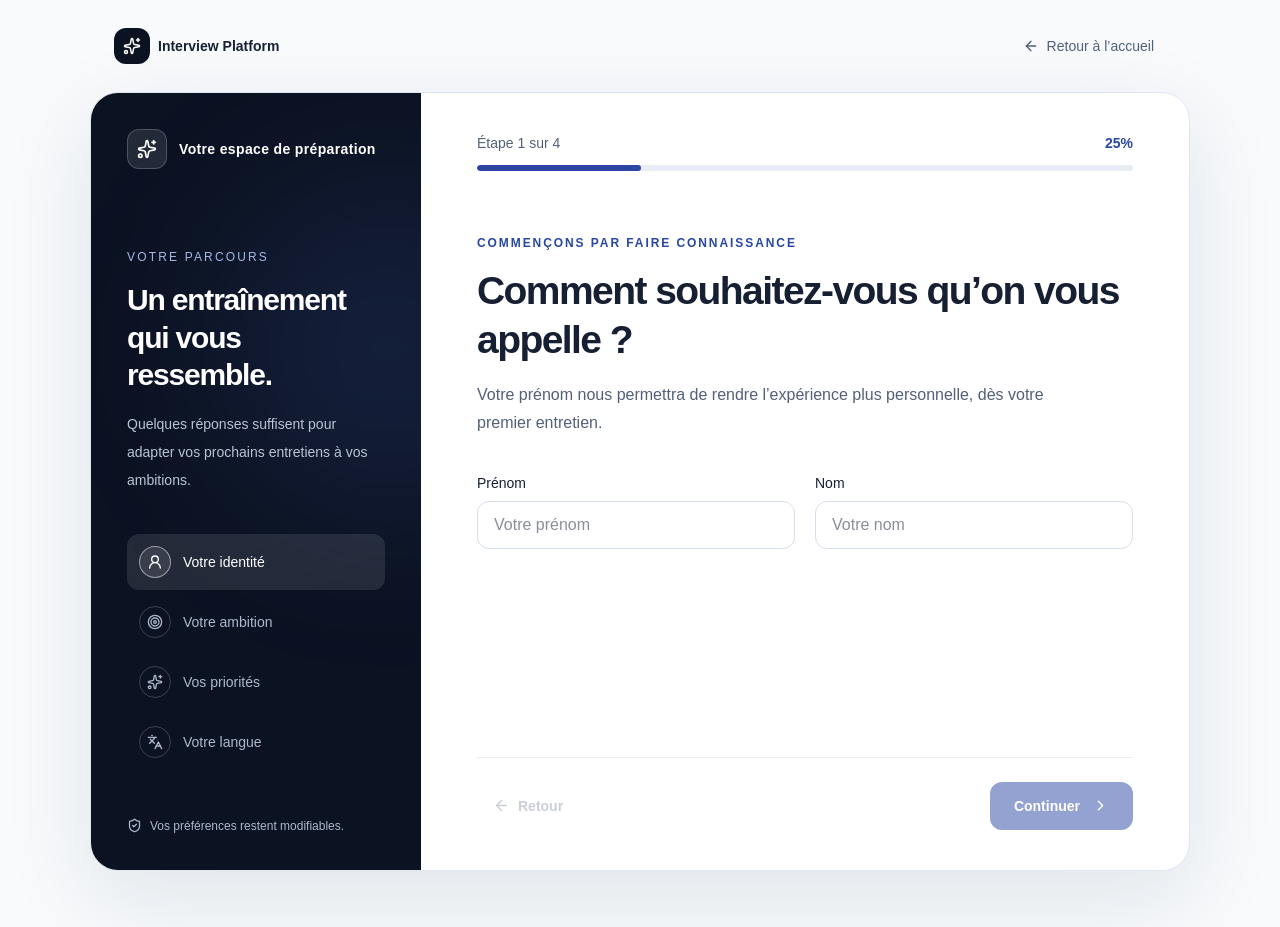
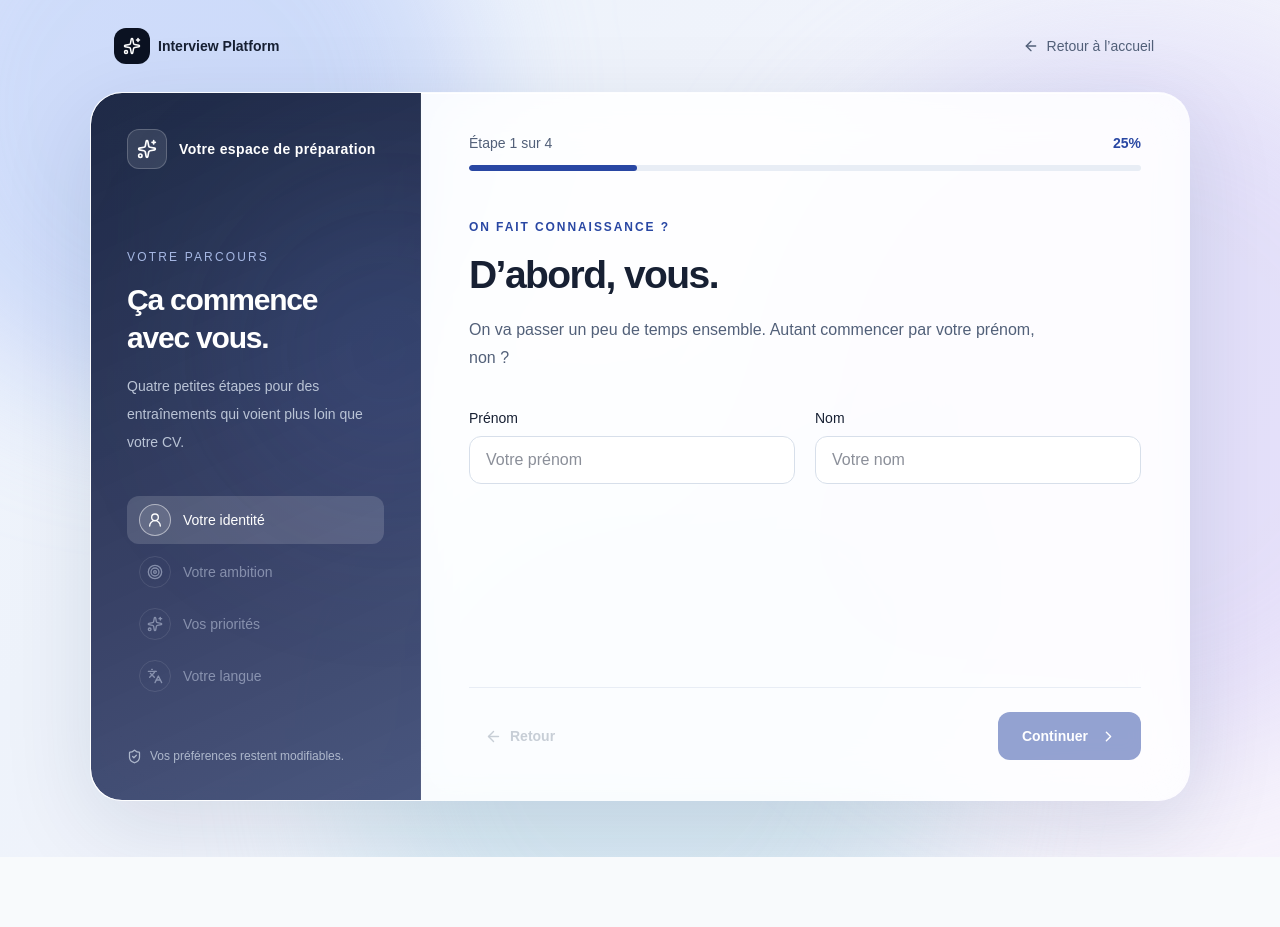
Before and after one commit to Achrafsila/ai-interview-platform, a Next.js app in the folder web/: page /onboarding in a window 1280 px wide. After the commit the page ends 857 px from the top, so only its background shows below. Built offline with nearby package versions, Linux system fonts and the light colour scheme.

Commit message:
feat(UX-02): immersive glass onboarding, edit-in-place summary and motion

```diff
--- a/web/src/app/globals.css
+++ b/web/src/app/globals.css
@@ -26,3 +26,54 @@ button:focus-visible, a:focus-visible, input:focus-visible {
     transition-duration: 0.01ms !important;
   }
 }
+
+/* Immersive ambient gradient; slow ambient movement, no flashy effects. */
+.onboarding-atmosphere {
+  background: linear-gradient(128deg, #f5f8ff 0%, #eef3fb 24%, #f7f4fc 49%, #e7f0fc 74%, #f7f9ff 100%);
+  background-size: 280% 280%;
+  animation: ambient-gradient 24s ease-in-out infinite alternate;
+}
+.atmosphere-orb {
+  position: absolute;
+  pointer-events: none;
+  border-radius: 9999px;
+  filter: blur(65px);
+  opacity: .47;
+  mix-blend-mode: multiply;
+  animation: float-orb 21s ease-in-out infinite alternate;
+}
+.atmosphere-orb-one {
+  width: min(46vw, 650px); height: min(46vw, 650px);
+  background: #b1c7fa; top: -180px; left: -10%;
+}
+.atmosphere-orb-two {
+  width: min(52vw, 720px); height: min(52vw, 720px);
+  background: #dbd3fa; right: -12%; top: 12%;
+  animation-delay: -8s;
+}
+.atmosphere-orb-three {
+  width: min(42vw, 550px); height: min(42vw, 550px);
+  background: #c3e8ed; bottom: -210px; left: 26%;
+  animation-delay: -13s;
+}
+.onboarding-glass {
+  background: rgba(255, 255, 255, .53);
+  -webkit-backdrop-filter: blur(26px) saturate(140%);
+  backdrop-filter: blur(26px) saturate(140%);
+  box-shadow: inset 0 1px 0 rgba(255, 255, 255, .9), 0 25px 90px rgba(20, 40, 85, .12);
+}
+@keyframes ambient-gradient {
+  0% { background-position: 0% 40%; }
+  100% { background-position: 100% 60%; }
+}
+@keyframes float-orb {
+  0% { transform: translate3d(0, 0, 0) scale(1); }
+  100% { transform: translate3d(40px, -48px, 0) scale(1.12); }
+}
+@media (max-width: 767px) {
+  .atmosphere-orb { filter: blur(45px); opacity: .35; }
+  .atmosphere-orb-one, .atmosphere-orb-two, .atmosphere-orb-three { width: 350px; height: 350px; }
+}
+@media (prefers-reduced-motion: reduce) {
+  .onboarding-atmosphere, .atmosphere-orb { animation: none !important; }
+}
--- a/web/src/app/onboarding/page.tsx
+++ b/web/src/app/onboarding/page.tsx
@@ -15,8 +15,11 @@ export default function OnboardingPage() {
   }
 
   return (
-    <main className="min-h-screen bg-[#F8FAFC] pb-14 text-[#172033]">
-      <nav className="mx-auto flex max-w-[1100px] items-center justify-between px-5 py-6 sm:px-6" aria-label="Navigation principale">
+    <main className="onboarding-atmosphere relative isolate min-h-screen overflow-hidden pb-14 text-[#172033]">
+      <div className="atmosphere-orb atmosphere-orb-one" aria-hidden="true" />
+      <div className="atmosphere-orb atmosphere-orb-two" aria-hidden="true" />
+      <div className="atmosphere-orb atmosphere-orb-three" aria-hidden="true" />
+      <nav className="relative z-10 mx-auto flex max-w-[1100px] items-center justify-between px-5 py-6 sm:px-6" aria-label="Navigation principale">
         <Link href="/" className="flex items-center gap-2 text-sm font-semibold text-[#172033]">
           <span className="grid h-9 w-9 place-items-center rounded-xl bg-[#0B1222] text-white"><Sparkles size={18}/></span>
           Interview Platform
@@ -25,7 +28,7 @@ export default function OnboardingPage() {
           <ArrowLeft size={16}/> Retour à l’accueil
         </Link>
       </nav>
-      <div className="px-4 sm:px-6">
+      <div className="relative z-10 px-4 sm:px-6">
         <OnboardingStages onComplete={handleComplete} />
       </div>
     </main>
--- a/web/src/components/ui/onboarding-stages.tsx
+++ b/web/src/components/ui/onboarding-stages.tsx
@@ -66,7 +66,9 @@ export function OnboardingStages({
   const [step, setStep] = useState(0);
   const [fieldError, setFieldError] = useState("");
   const [finished, setFinished] = useState(false);
-  const percent = Math.round(((step + 1) / steps.length) * 100);
+  const [returnToRecap, setReturnToRecap] = useState(false);
+  const [direction, setDirection] = useState(1);
+  const percent = finished ? 100 : Math.round(((step + 1) / steps.length) * 100);
   const firstName = profile.firstName.trim();
 
   const canProceed = useMemo(() => {
@@ -86,10 +88,17 @@ export function OnboardingStages({
       const completed = { ...profile, firstName, lastName: profile.lastName.trim() };
       onComplete?.(completed);
       setFinished(true);
+      setReturnToRecap(false);
       return;
     }
     setFieldError("");
-    setStep((current) => current + 1);
+    if (returnToRecap) {
+      setFinished(true);
+      setReturnToRecap(false);
+    } else {
+      setDirection(1);
+      setStep((current) => current + 1);
+    }
   }
 
   function toggleGoal(value: PreparationGoal) {
@@ -104,16 +113,32 @@ export function OnboardingStages({
     setFieldError("");
   }
 
-  function restart() {
+  function editStep(index: number) {
+    setStep(index);
+    setDirection(index < step ? -1 : 1);
     setFinished(false);
-    setStep(0);
+    setReturnToRecap(true);
     setFieldError("");
   }
 
+  function previous() {
+    setDirection(-1);
+    setFieldError("");
+    if (returnToRecap) {
+      setFinished(true);
+      setReturnToRecap(false);
+    } else {
+      setStep((current) => Math.max(0, current - 1));
+    }
+  }
+
+  const professionalLabel = professionalOptions.find((option) => option.value === profile.professionalGoal)?.title ?? "";
+  const preparationLabels = profile.preparationGoals.map((value) => preparationOptions.find((option) => option.value === value)?.title ?? value);
+
   return (
     <div className={cn("mx-auto w-full max-w-[1100px]", className)}>
-      <div className="grid min-h-[660px] grid-cols-1 overflow-hidden rounded-[28px] border border-[#E0E6EF] bg-white shadow-[0_28px_90px_rgba(22,35,68,0.10)] lg:grid-cols-[330px_1fr]">
-        <aside className="relative overflow-hidden bg-[#0B1222] p-7 text-white sm:p-9">
+      <div className="onboarding-glass grid min-h-[660px] grid-cols-1 overflow-hidden rounded-[32px] border border-white/70 shadow-[0_34px_110px_rgba(28,47,100,0.14)] lg:grid-cols-[330px_1fr]">
+        <aside className="relative overflow-hidden border-b border-white/10 bg-[linear-gradient(155deg,rgba(14,26,56,0.93),rgba(24,35,78,0.86)_62%,rgba(36,51,99,0.82))] p-7 text-white backdrop-blur-2xl sm:p-9 lg:border-b-0 lg:border-r">
           <div aria-hidden="true" className="pointer-events-none absolute -right-32 top-24 h-80 w-80 rounded-full bg-[#5474CF]/15 blur-[85px]" />
           <div className="relative flex h-full flex-col">
             <div className="flex items-center gap-3">
@@ -125,10 +150,10 @@ export function OnboardingStages({
             <div className="mt-12 lg:mt-20">
               <p className="text-xs font-medium uppercase tracking-[0.18em] text-[#A6B8E4]">Votre parcours</p>
               <h2 className="mt-4 max-w-[260px] text-3xl font-semibold leading-tight tracking-[-0.04em]">
-                Un entraînement qui vous ressemble.
+                Ça commence avec vous.
               </h2>
               <p className="mt-4 max-w-[260px] text-sm leading-7 text-[#BAC4D6]">
-                Quelques réponses suffisent pour adapter vos prochains entretiens à vos ambitions.
+                Quatre petites étapes pour des entraînements qui voient plus loin que votre CV.
               </p>
             </div>
             <ol className="mt-10 hidden space-y-1 lg:block" aria-label="Étapes de création du profil">
@@ -136,12 +161,15 @@ export function OnboardingStages({
                 const complete = finished || index < step;
                 const active = !finished && index === step;
                 return (
-                  <li key={label} aria-current={active ? "step" : undefined}
-                    className={cn("flex items-center gap-3 rounded-xl px-3 py-3 text-sm", active ? "bg-white/10 text-white" : "text-[#AEB8CC]")}>
-                    <span className={cn("grid h-8 w-8 place-items-center rounded-full border", complete ? "border-[#6DBEA8] bg-[#356D65] text-white" : active ? "border-white/50 bg-white/10" : "border-white/20")}>
-                      {complete ? <Check size={16} aria-hidden="true" /> : <Icon size={16} aria-hidden="true" />}
-                    </span>
-                    {label}
+                  <li key={label} aria-current={active ? "step" : undefined}>
+                    <button type="button" disabled={!finished && index > step} onClick={() => editStep(index)}
+                      aria-label={`Modifier : ${label}`}
+                      className={cn("flex min-h-12 w-full items-center gap-3 rounded-xl px-3 py-2 text-left text-sm transition-colors", active ? "bg-white/15 text-white" : "text-[#D1DAEE] hover:bg-white/10", !finished && index > step && "cursor-not-allowed opacity-50")}>
+                      <span className={cn("grid h-8 w-8 shrink-0 place-items-center rounded-full border", complete ? "border-[#6DBEA8] bg-[#356D65] text-white" : active ? "border-white/50 bg-white/10" : "border-white/20")}>
+                        {complete ? <Check size={16} aria-hidden="true" /> : <Icon size={16} aria-hidden="true" />}
+                      </span>
+                      {label}
+                    </button>
                   </li>
                 );
               })}
@@ -153,7 +181,7 @@ export function OnboardingStages({
           </div>
         </aside>
 
-        <section className="flex min-w-0 flex-col px-6 py-7 sm:px-10 sm:py-10 lg:px-14" aria-label="Onboarding personnalisé">
+        <section className="relative flex min-w-0 flex-col bg-white/58 px-6 py-7 backdrop-blur-[22px] sm:px-10 sm:py-10 lg:px-12" aria-label="Onboarding personnalisé">
           {!finished ? (
             <>
               <div className="flex items-center justify-between gap-5">
@@ -164,16 +192,17 @@ export function OnboardingStages({
                 <motion.div className="h-full rounded-full bg-[#2947A3]" initial={false}
                   animate={{ width: `${percent}%` }} transition={animated ? { duration: 0.35, ease: "easeOut" } : { duration: 0 }} />
               </div>
-              <div className="mt-12 flex-1 sm:mt-16">
+              <div className="mt-9 flex-1 sm:mt-12">
                 <AnimatePresence mode="wait" initial={false}>
-                  <motion.div key={step} initial={animated ? { opacity: 0, y: 12 } : false}
-                    animate={{ opacity: 1, y: 0 }} exit={animated ? { opacity: 0, y: -8 } : { opacity: 1 }}
-                    transition={{ duration: animated ? 0.22 : 0 }}>
+                  <motion.div key={step} initial={animated ? { opacity: 0, x: direction * 38, filter: "blur(5px)" } : false}
+                    animate={{ opacity: 1, x: 0, filter: "blur(0px)" }}
+                    exit={animated ? { opacity: 0, x: direction * -28, filter: "blur(5px)" } : { opacity: 1 }}
+                    transition={{ duration: animated ? 0.4 : 0, ease: [0.2, 0.8, 0.2, 1] }}>
                     {step === 0 && (
                       <div>
-                        <p className="text-xs font-semibold uppercase tracking-[0.16em] text-[#2947A3]">Commençons par faire connaissance</p>
-                        <h1 className="mt-4 text-[30px] font-semibold leading-tight tracking-[-0.04em] text-[#172033] sm:text-[39px]">Comment souhaitez-vous qu’on vous appelle ?</h1>
-                        <p className="mt-4 max-w-xl text-base leading-7 text-[#526079]">Votre prénom nous permettra de rendre l’expérience plus personnelle, dès votre premier entretien.</p>
+                        <p className="text-xs font-semibold uppercase tracking-[0.16em] text-[#2947A3]">On fait connaissance ?</p>
+                        <h1 className="mt-4 text-[30px] font-semibold leading-tight tracking-[-0.04em] text-[#172033] sm:text-[39px]">D’abord, vous.</h1>
+                        <p className="mt-4 max-w-xl text-base leading-7 text-[#526079]">On va passer un peu de temps ensemble. Autant commencer par votre prénom, non ?</p>
                         <div className="mt-9 grid gap-5 sm:grid-cols-2">
                           <label className="block text-sm font-medium text-[#172033]">Prénom
                             <input autoComplete="given-name" value={profile.firstName} maxLength={80}
@@ -190,9 +219,9 @@ export function OnboardingStages({
                     )}
                     {step === 1 && (
                       <div>
-                        <p className="text-xs font-semibold uppercase tracking-[0.16em] text-[#2947A3]">Votre objectif professionnel</p>
-                        <h1 className="mt-4 text-[30px] font-semibold leading-tight tracking-[-0.04em] text-[#172033] sm:text-[39px]">{firstName ? `${firstName}, quelle est votre prochaine étape ?` : "Quelle est votre prochaine étape ?"}</h1>
-                        <p className="mt-4 text-base leading-7 text-[#526079]">Choisissez ce qui décrit le mieux votre situation. Votre parcours s’adaptera à cet objectif.</p>
+                        <p className="text-xs font-semibold uppercase tracking-[0.16em] text-[#2947A3]">La suite de votre histoire</p>
+                        <h1 className="mt-4 text-[30px] font-semibold leading-tight tracking-[-0.04em] text-[#172033] sm:text-[39px]">{firstName ? `${firstName}, on vise quoi ensuite ?` : "On vise quoi ensuite ?"}</h1>
+                        <p className="mt-4 text-base leading-7 text-[#526079]">Premier job, nouveau défi ou prochain palier ? À vous de tracer la suite.</p>
                         <div className="mt-8 space-y-3" role="radiogroup" aria-label="Objectif professionnel principal">
                           {professionalOptions.map(({ value, title, detail, icon: Icon }) => {
                             const selected = profile.professionalGoal === value;
@@ -209,9 +238,9 @@ export function OnboardingStages({
                     )}
                     {step === 2 && (
                       <div>
-                        <p className="text-xs font-semibold uppercase tracking-[0.16em] text-[#2947A3]">Un accompagnement sur mesure</p>
-                        <h1 className="mt-4 text-[30px] font-semibold leading-tight tracking-[-0.04em] text-[#172033] sm:text-[39px]">Sur quoi aimeriez-vous progresser ?</h1>
-                        <p className="mt-4 text-base leading-7 text-[#526079]">Sélectionnez jusqu’à trois priorités. Vous pourrez les modifier à tout moment.</p>
+                        <p className="text-xs font-semibold uppercase tracking-[0.16em] text-[#2947A3]">On affine le programme</p>
+                        <h1 className="mt-4 text-[30px] font-semibold leading-tight tracking-[-0.04em] text-[#172033] sm:text-[39px]">Quel est votre prochain déclic ?</h1>
+                        <p className="mt-4 text-base leading-7 text-[#526079]">Choisissez vos trois priorités du moment. Aucun choix n’est gravé dans le marbre.</p>
                         <div className="mt-8 grid gap-3 sm:grid-cols-2">
                           {preparationOptions.map(({ value, title, detail }) => {
                             const selected = profile.preparationGoals.includes(value);
@@ -229,9 +258,9 @@ export function OnboardingStages({
                     )}
                     {step === 3 && (
                       <div>
-                        <p className="text-xs font-semibold uppercase tracking-[0.16em] text-[#2947A3]">Dernière étape</p>
-                        <h1 className="mt-4 text-[30px] font-semibold leading-tight tracking-[-0.04em] text-[#172033] sm:text-[39px]">Dans quelle langue souhaitez-vous vous entraîner ?</h1>
-                        <p className="mt-4 max-w-lg text-base leading-7 text-[#526079]">Choisissez votre langue de préparation. Vous pourrez la changer avant chaque entretien.</p>
+                        <p className="text-xs font-semibold uppercase tracking-[0.16em] text-[#2947A3]">Dernier petit réglage</p>
+                        <h1 className="mt-4 text-[30px] font-semibold leading-tight tracking-[-0.04em] text-[#172033] sm:text-[39px]">On se parle dans quelle langue ?</h1>
+                        <p className="mt-4 max-w-lg text-base leading-7 text-[#526079]">Français ou anglais ? À vous de choisir le terrain de jeu. Vous pourrez changer avant chaque entretien.</p>
                         <div className="mt-10 grid gap-4 sm:grid-cols-2" role="radiogroup" aria-label="Langue préférée">
                           {([{ value: "fr", title: "Français", subtitle: "Préparer mes entretiens en français" }, { value: "en", title: "English", subtitle: "Practice my interviews in English" }] as const).map((item) => {
                             const selected = profile.preferredLocale === item.value;
@@ -251,13 +280,13 @@ export function OnboardingStages({
               <div className="mt-10 border-t border-[#E8EDF5] pt-6">
                 {fieldError && <p role="alert" className="mb-4 text-sm text-[#B42318]">{fieldError}</p>}
                 <div className="flex items-center justify-between gap-4">
-                  <button type="button" onClick={() => { setFieldError(""); setStep((current) => Math.max(0, current - 1)); }}
-                    disabled={step === 0} className="inline-flex min-h-12 items-center gap-2 rounded-xl px-4 text-sm font-semibold text-[#526079] transition hover:bg-[#F1F4F9] disabled:cursor-not-allowed disabled:opacity-30">
+                  <button type="button" onClick={previous}
+                    disabled={step === 0 && !returnToRecap} className="inline-flex min-h-12 items-center gap-2 rounded-xl px-4 text-sm font-semibold text-[#526079] transition hover:bg-[#F1F4F9] disabled:cursor-not-allowed disabled:opacity-30">
                     <ArrowLeft size={17} aria-hidden="true" /> Retour
                   </button>
                   <button type="button" onClick={next} disabled={!canProceed}
                     className="inline-flex min-h-12 items-center justify-center gap-3 rounded-xl bg-[#2947A3] px-6 text-sm font-semibold text-white transition hover:bg-[#1E3586] focus-visible:outline-2 focus-visible:outline-offset-2 focus-visible:outline-[#2947A3] disabled:cursor-not-allowed disabled:opacity-50">
-                    {step === steps.length - 1 ? "Terminer mon profil" : "Continuer"}
+                    {returnToRecap ? "Enregistrer et revenir" : step === steps.length - 1 ? "C’est parti !" : "Continuer"}
                     {step === steps.length - 1 ? <Check size={17} aria-hidden="true" /> : <ChevronRight size={17} aria-hidden="true" />}
                   </button>
                 </div>
@@ -265,19 +294,54 @@ export function OnboardingStages({
             </>
           ) : (
             <motion.div initial={animated ? { opacity: 0, scale: 0.96 } : false} animate={{ opacity: 1, scale: 1 }}
-              className="flex flex-1 flex-col justify-center py-14">
-              <div className="grid h-16 w-16 place-items-center rounded-2xl bg-[#E9F5F0] text-[#19715B]"><Check size={30} aria-hidden="true" /></div>
-              <p className="mt-9 text-xs font-semibold uppercase tracking-[0.16em] text-[#2947A3]">Votre espace est prêt</p>
-              <h1 className="mt-4 text-[34px] font-semibold leading-tight tracking-[-0.04em] text-[#172033] sm:text-[43px]">Bienvenue, {firstName}.</h1>
-              <p className="mt-5 max-w-lg text-base leading-8 text-[#526079]">Nous avons maintenant une meilleure idée de ce que vous souhaitez accomplir. Place à la pratique, à votre rythme.</p>
-              <div className="mt-10 flex flex-wrap gap-3">
+              className="flex flex-1 flex-col justify-center py-8">
+              <motion.div initial={animated ? { scale: 0.72, rotate: -10, opacity: 0 } : false}
+                animate={{ scale: 1, rotate: 0, opacity: 1 }}
+                transition={{ type: "spring", stiffness: 230, damping: 18 }}
+                className="grid h-14 w-14 place-items-center rounded-[20px] bg-[#E7F5EF] text-[#19715B] shadow-[0_10px_30px_rgba(25,113,91,0.12)]">
+                <Check size={28} aria-hidden="true" />
+              </motion.div>
+              <p className="mt-6 text-xs font-semibold uppercase tracking-[0.16em] text-[#2947A3]">Et voilà, c’est dans la boîte.</p>
+              <h1 className="mt-3 text-[34px] font-semibold leading-tight tracking-[-0.04em] text-[#172033] sm:text-[43px]">Bienvenue, {firstName} !</h1>
+              <p className="mt-3 max-w-xl text-base leading-7 text-[#526079]">On a déjà de quoi préparer la suite. Voici votre point de départ.</p>
+              <motion.div initial={animated ? { opacity: 0, y: 16 } : false} animate={{ opacity: 1, y: 0 }}
+                transition={{ duration: animated ? 0.48 : 0, delay: animated ? 0.15 : 0 }}
+                className="mt-6 grid gap-3 sm:grid-cols-2">
+                <button type="button" onClick={() => editStep(1)}
+                  className="rounded-2xl border border-white/90 bg-white/70 p-4 text-left shadow-sm transition hover:-translate-y-0.5 hover:bg-white focus-visible:outline-2 focus-visible:outline-offset-2 focus-visible:outline-[#2947A3]">
+                  <span className="flex items-center justify-between text-xs font-semibold text-[#66748A]">VOTRE CAP <ArrowRight size={15}/></span>
+                  <span className="mt-2 block text-sm font-semibold text-[#172033]">{professionalLabel}</span>
+                </button>
+                <button type="button" onClick={() => editStep(3)}
+                  className="rounded-2xl border border-white/90 bg-white/70 p-4 text-left shadow-sm transition hover:-translate-y-0.5 hover:bg-white focus-visible:outline-2 focus-visible:outline-offset-2 focus-visible:outline-[#2947A3]">
+                  <span className="flex items-center justify-between text-xs font-semibold text-[#66748A]">VOTRE LANGUE <ArrowRight size={15}/></span>
+                  <span className="mt-2 block text-sm font-semibold text-[#172033]">{profile.preferredLocale === "fr" ? "Français" : "English"}</span>
+                </button>
+                <button type="button" onClick={() => editStep(2)}
+                  className="rounded-2xl border border-white/90 bg-white/70 p-4 text-left shadow-sm transition hover:-translate-y-0.5 hover:bg-white focus-visible:outline-2 focus-visible:outline-offset-2 focus-visible:outline-[#2947A3] sm:col-span-2">
+                  <span className="flex items-center justify-between text-xs font-semibold text-[#66748A]">VOS AXES DE PROGRÈS <ArrowRight size={15}/></span>
+                  <span className="mt-3 flex flex-wrap gap-2">{preparationLabels.map((label) =>
+                    <span key={label} className="rounded-full border border-[#DCE5F7] bg-[#F2F6FD] px-3 py-1.5 text-xs font-medium text-[#2947A3]">{label}</span>
+                  )}</span>
+                </button>
+              </motion.div>
+              <motion.div initial={animated ? { opacity: 0, y: 16 } : false} animate={{ opacity: 1, y: 0 }}
+                transition={{ duration: animated ? 0.45 : 0, delay: animated ? 0.28 : 0 }}
+                className="mt-5 flex flex-wrap items-center justify-between gap-3 rounded-2xl border border-[#DDE5F2] bg-white/55 p-4">
+                <div>
+                  <p className="text-sm font-semibold text-[#172033]">Prêt à passer à la pratique ?</p>
+                  <p className="mt-1 text-xs leading-5 text-[#526079]">Le prochain écran sera votre espace personnel.</p>
+                </div>
                 <button type="button" onClick={() => router.push("/")}
-                  className="inline-flex min-h-12 items-center gap-2 rounded-xl bg-[#2947A3] px-6 text-sm font-semibold text-white hover:bg-[#1E3586]">
+                  className="inline-flex min-h-12 items-center gap-2 rounded-xl bg-[#2947A3] px-5 text-sm font-semibold text-white transition hover:bg-[#1E3586]">
                   Découvrir mon espace <ArrowRight size={17} aria-hidden="true" />
                 </button>
-                <button type="button" onClick={restart} className="min-h-12 rounded-xl px-5 text-sm font-semibold text-[#526079] hover:bg-[#F1F4F9]">Modifier mes réponses</button>
+              </motion.div>
+              <div className="mt-4 flex flex-wrap gap-3">
+                <button type="button" onClick={() => editStep(0)} className="min-h-10 rounded-xl px-3 text-sm font-semibold text-[#526079] hover:bg-white/80">Modifier mon identité</button>
+                <button type="button" onClick={() => editStep(2)} className="min-h-10 rounded-xl px-3 text-sm font-semibold text-[#526079] hover:bg-white/80">Modifier mes priorités</button>
               </div>
-              <p className="mt-6 text-xs leading-6 text-[#78859B]">Aperçu UX : vos réponses ne sont pas encore enregistrées dans Supabase.</p>
+              <p className="mt-2 text-xs leading-5 text-[#78859B]">Aperçu UX : ces informations ne sont pas encore enregistrées dans Supabase.</p>
             </motion.div>
           )}
         </section>
```
Also changed, not shown: 2 other files (tests, documents, lock files or other folders).
